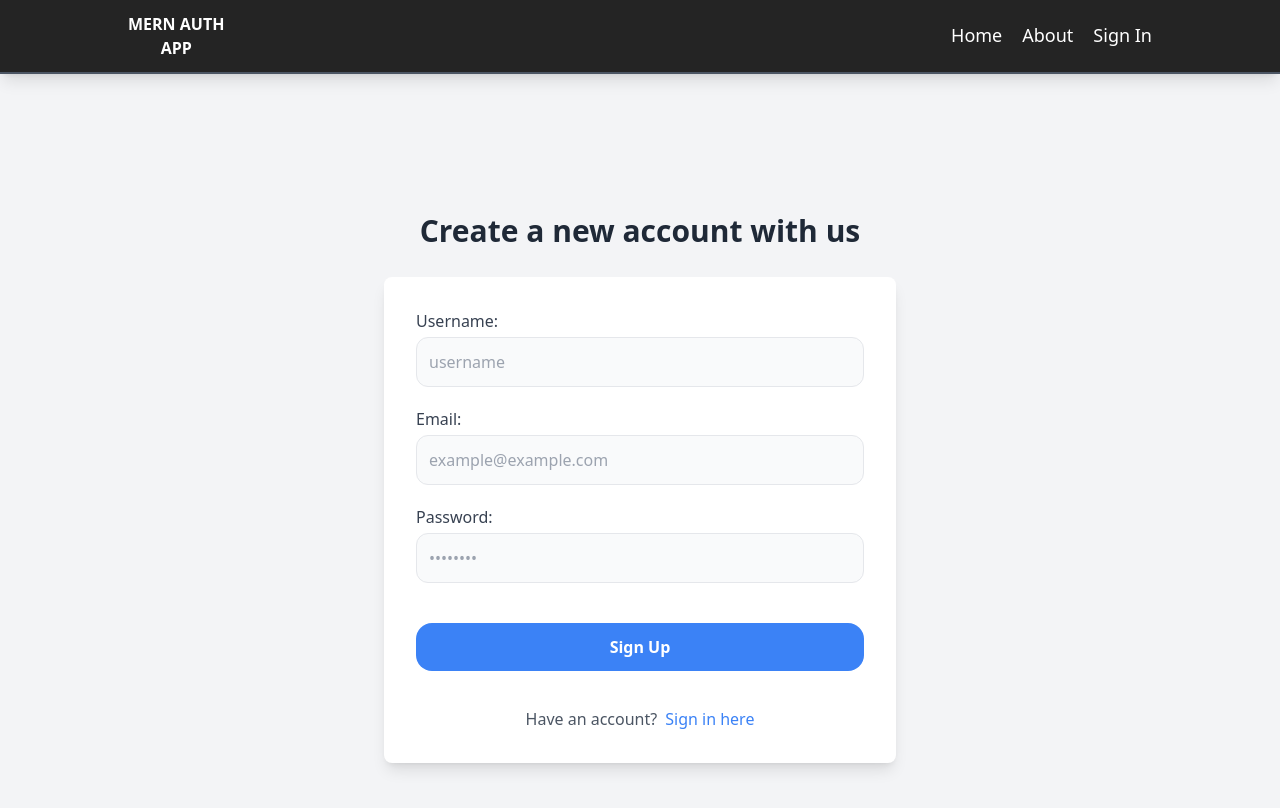
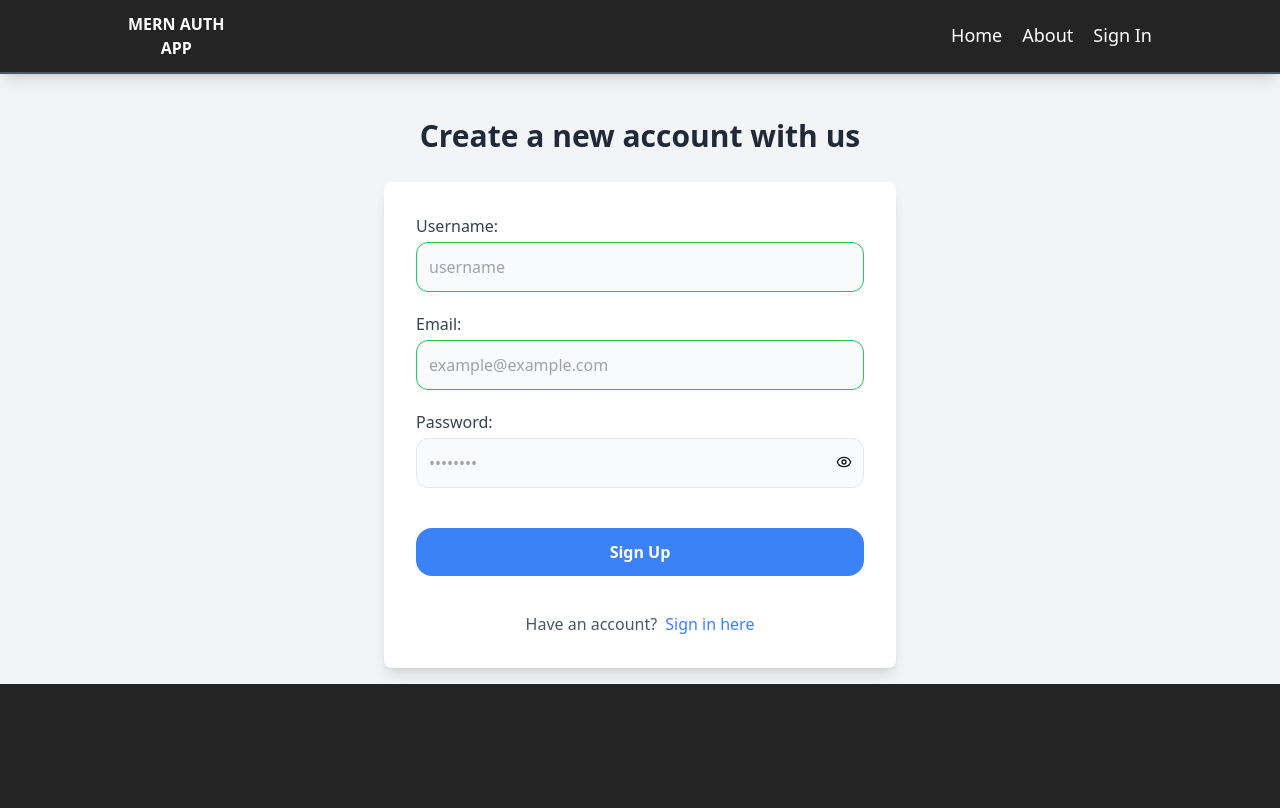
Before and after one commit to Bammytoye/MERN-AUTH, a React (Vite) app in the folder client/: page /sign-up in a window 1280 px wide. Shown: the top 808 px of the page. Built offline with nearby package versions, Linux system fonts and the light colour scheme.

Commit message:
'modalSignUp'

```diff
--- a/client/package.json
+++ b/client/package.json
@@ -12,6 +12,8 @@
   "dependencies": {
     "react": "^18.3.1",
     "react-dom": "^18.3.1",
+    "react-icons": "^5.4.0",
+    "react-modal": "^3.16.3",
     "react-router-dom": "^6.27.0"
   },
   "devDependencies": {
--- /dev/null
+++ b/client/src/components/Modal.jsx
@@ -0,0 +1,27 @@
+import PropTypes from 'prop-types';
+
+const Modal = ({ isOpen, onClose, message }) => {
+    if (!isOpen) return null;
+
+    return (
+        <div className="fixed inset-0 flex items-center justify-center bg-black bg-opacity-50">
+            <div className="bg-white p-5 rounded-lg shadow-lg  w-[300px] py-20">
+                <p className='text-black text-center'>{message}</p>
+                <button
+                    onClick={onClose}
+                    className="mt-4 p-2 bg-blue-500 hover:bg-blue-700 mx-auto flex text-white rounded text-sm"
+                >
+                    Close
+                </button>
+            </div>
+        </div>
+    );
+};
+
+Modal.propTypes = {
+    isOpen: PropTypes.bool.isRequired,
+    onClose: PropTypes.func.isRequired,
+    message: PropTypes.string.isRequired,
+};
+
+export default Modal;
--- a/client/src/pages/SignUp.jsx
+++ b/client/src/pages/SignUp.jsx
@@ -1,15 +1,41 @@
 import { useState } from "react";
 import { Link } from "react-router-dom";
+import { LuEye, LuEyeClosed } from "react-icons/lu";
+import Modal from '../components/Modal';
 
 function SignUp() {
-    const [formData, setFormData] = useState({});
+    const [formData, setFormData] = useState({ username: '', email: '', password: '' });
+    const [showPassword, setShowPassword] = useState(false);
+    const [modalOpen, setModalOpen] = useState(false);
+    const [modalMessage, setModalMessage] = useState('');
+    const [inputErrors, setInputErrors] = useState({ username: false, email: false, password: false });
 
     const handleChange = (e) => {
-        setFormData({ ...formData, [e.target.id]: e.target.value });
+        const { id, value } = e.target;
+        setFormData({ ...formData, [id]: value });
+
+        // Set input error state to false when user starts typing
+        if (value.trim() !== '') {
+            setInputErrors({ ...inputErrors, [id]: false });
+        }
     };
 
     const handleSubmit = async (e) => {
         e.preventDefault();
+
+        // Validate inputs
+        const newInputErrors = {
+            username: !formData.username.trim(),
+            email: !formData.email.trim(),
+            password: !formData.password.trim(),
+        };
+
+        setInputErrors(newInputErrors);
+
+        // Check if there are any errors
+        if (Object.values(newInputErrors).some(error => error)) {
+            return; // Prevent submission if there are errors
+        }
 
         try {
             const res = await fetch('http://localhost:4010/api/auth/signup', {
@@ -21,18 +47,21 @@ function SignUp() {
             const data = await res.json();
 
             if (res.ok) {
-                alert(data.message); // Notify user on success
+                setModalMessage(data.message); // Set success message
+                setModalOpen(true); // Open modal
             } else {
-                alert(data.message || 'Something went wrong. Please try again.');
+                setModalMessage(data.message || 'Something went wrong. Please try again.');
+                setModalOpen(true); // Open modal
             }
         } catch (error) {
             console.error('Error during sign-up:', error);
-            alert('An error occurred. Please try again.');
+            setModalMessage('An error occurred. Please try again.');
+            setModalOpen(true); // Open modal
         }
     };
 
     return (
-        <div className="flex flex-col justify-center items-center min-h-screen bg-gray-100 p-4">
+        <div className="flex flex-col justify-center items-center bg-gray-100 p-4">
             <h1 className="text-3xl font-bold text-center text-gray-800 my-7">
                 Create a new account with us
             </h1>
@@ -51,7 +80,7 @@ function SignUp() {
                         value={formData.username}
                         onChange={handleChange}
                         placeholder="username"
-                        className="p-3 bg-gray-50 border rounded-xl focus:outline-none focus:ring-2 focus:ring-blue-500"
+                        className={`p-3 bg-gray-50 border rounded-xl focus:outline-none focus:ring-1 ${inputErrors.username ? 'border-red-500' : 'border-green-500'}`}
                     />
                 </div>
 
@@ -65,7 +94,7 @@ function SignUp() {
                         value={formData.email}
                         onChange={handleChange}
                         placeholder="example@example.com"
-                        className="p-3 bg-gray-50 border rounded-xl focus:outline-none focus:ring-2 focus:ring-blue-500"
+                        className={`p-3 bg-gray-50 border rounded-xl focus:outline-none focus:ring-1 ${inputErrors.email ? 'border-red-500' : 'border-green-500'}`}
                     />
                 </div>
 
@@ -73,14 +102,23 @@ function SignUp() {
                     <label htmlFor="password" className="text-gray-700 font-medium">
                         Password:
                     </label>
+                    <div className="relative">
                         <input
-                        type="password"
+                            type={showPassword ? "text" : "password"} // Toggle between text and password
                             id="password"
                             value={formData.password}
                             onChange={handleChange}
                             placeholder="••••••••"
-                        className="p-3 bg-gray-50 border rounded-xl focus:outline-none focus:ring-2 focus:ring-blue-500"
+                            className={`p-3 bg-gray-50 border rounded-xl w-full focus:outline-none focus:ring-1 ${inputErrors.password ? 'border-red-500' : 'border-green- 500'}`}
                         />
+                        <button
+                            type="button"
+                            onClick={() => setShowPassword(!showPassword)} // Toggle password visibility
+                            className="absolute right-3 top-4 text-gray-900"
+                        >
+                            {showPassword ? <LuEyeClosed /> : <LuEye />}
+                        </button>
+                    </div>
                 </div>
 
                     <button
@@ -97,6 +135,12 @@ function SignUp() {
                         </Link>
                     </div>
             </form>
+
+            <Modal
+                isOpen={modalOpen}
+                onClose={() => setModalOpen(false)}
+                message={modalMessage}
+            />
         </div>
     );
 }
```
Also changed, not shown: 1 other file (tests, documents, lock files or other folders). Lines whose indentation alone changed are shown as unchanged.
